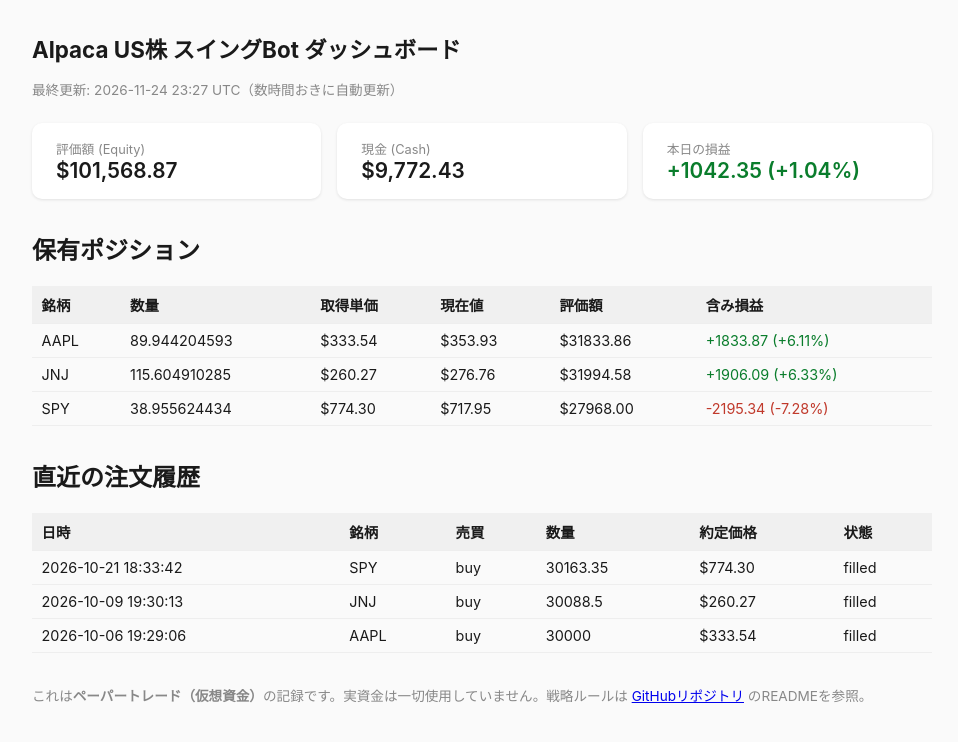
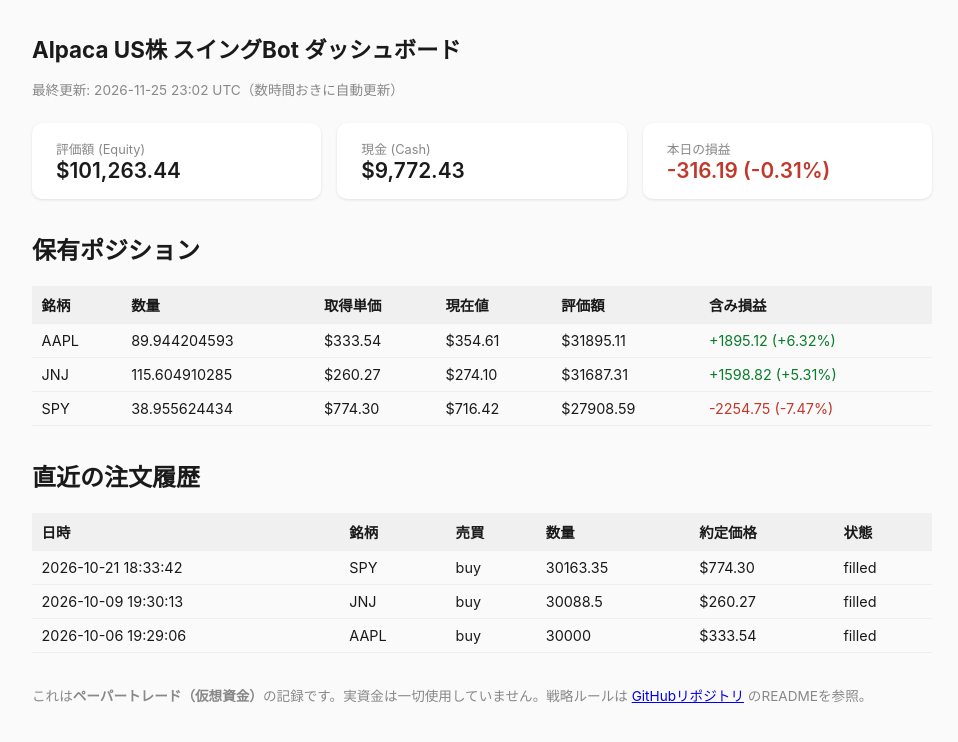
Before and after one commit to kawahararyusei111-sudo/alpaca-us-swing-bot, a plain HTML site: page docs/index.html in a window 1280 px wide. Shown: the whole page, without its empty margins (158-1116 px from the left). Drawn offline with Linux system fonts and the light colour scheme.

Commit message:
Update dashboard

```diff
--- a/docs/index.html
+++ b/docs/index.html
@@ -21,12 +21,12 @@
 </style>
 </head><body>
 <h1>Alpaca US株 スイングBot ダッシュボード</h1>
-<div class="updated">最終更新: 2026-11-24 23:27 UTC（数時間おきに自動更新）</div>
+<div class="updated">最終更新: 2026-11-25 23:02 UTC（数時間おきに自動更新）</div>
 
 <div class="cards">
-  <div class="card"><div class="label">評価額 (Equity)</div><div class="value">$101,568.87</div></div>
+  <div class="card"><div class="label">評価額 (Equity)</div><div class="value">$101,263.44</div></div>
   <div class="card"><div class="label">現金 (Cash)</div><div class="value">$9,772.43</div></div>
-  <div class="card"><div class="label">本日の損益</div><div class="value pos">+1042.35 (+1.04%)</div></div>
+  <div class="card"><div class="label">本日の損益</div><div class="value neg">-316.19 (-0.31%)</div></div>
 </div>
 
 <h2>保有ポジション</h2>
@@ -36,23 +36,23 @@
           <td>AAPL</td>
           <td>89.944204593</td>
           <td>$333.54</td>
-          <td>$353.93</td>
-          <td>$31833.86</td>
-          <td class="pos">+1833.87 (+6.11%)</td>
+          <td>$354.61</td>
+          <td>$31895.11</td>
+          <td class="pos">+1895.12 (+6.32%)</td>
         </tr><tr>
           <td>JNJ</td>
           <td>115.604910285</td>
           <td>$260.27</td>
-          <td>$276.76</td>
-          <td>$31994.58</td>
-          <td class="pos">+1906.09 (+6.33%)</td>
+          <td>$274.10</td>
+          <td>$31687.31</td>
+          <td class="pos">+1598.82 (+5.31%)</td>
         </tr><tr>
           <td>SPY</td>
           <td>38.955624434</td>
           <td>$774.30</td>
-          <td>$717.95</td>
-          <td>$27968.00</td>
-          <td class="neg">-2195.34 (-7.28%)</td>
+          <td>$716.42</td>
+          <td>$27908.59</td>
+          <td class="neg">-2254.75 (-7.47%)</td>
         </tr>
 </table>
 
```
